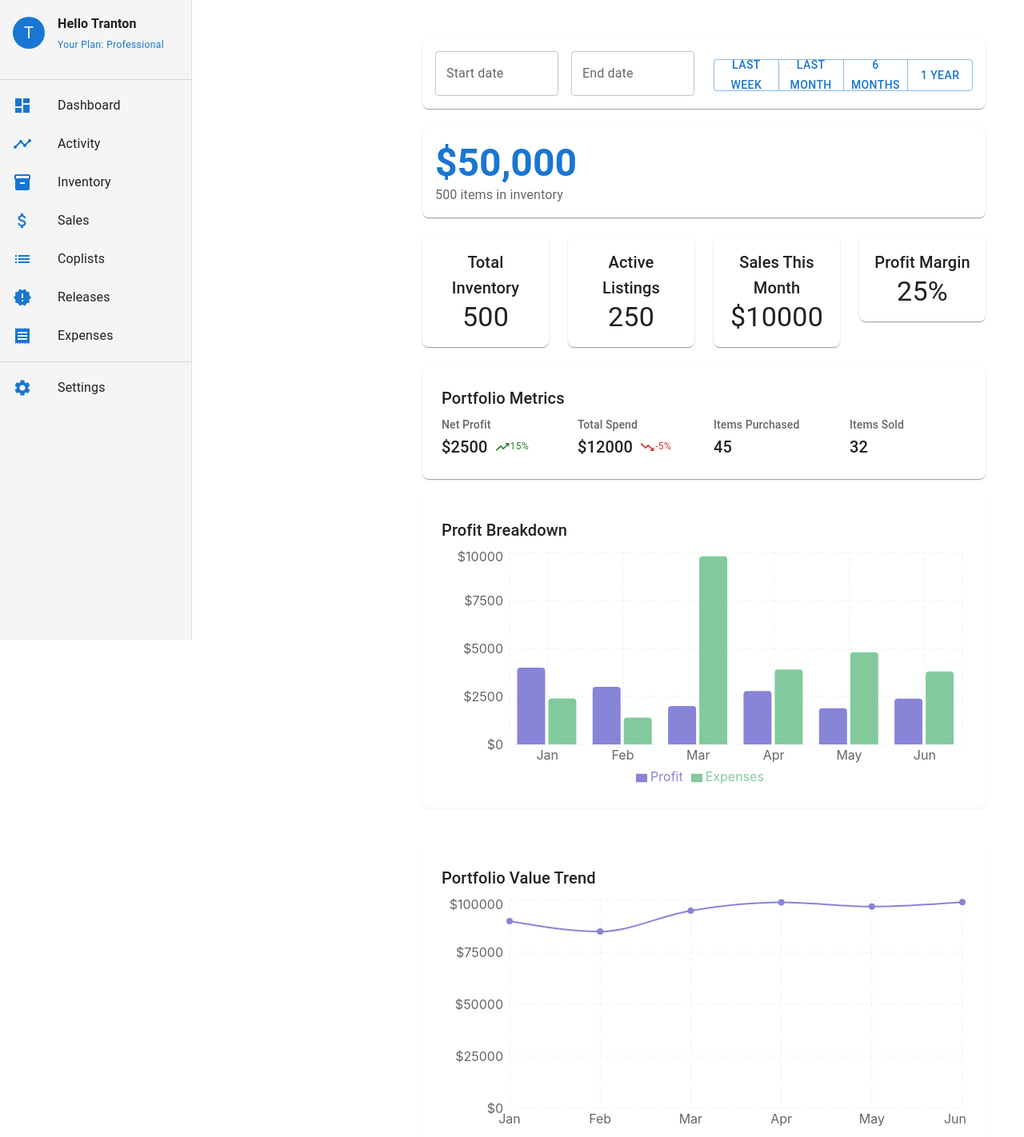
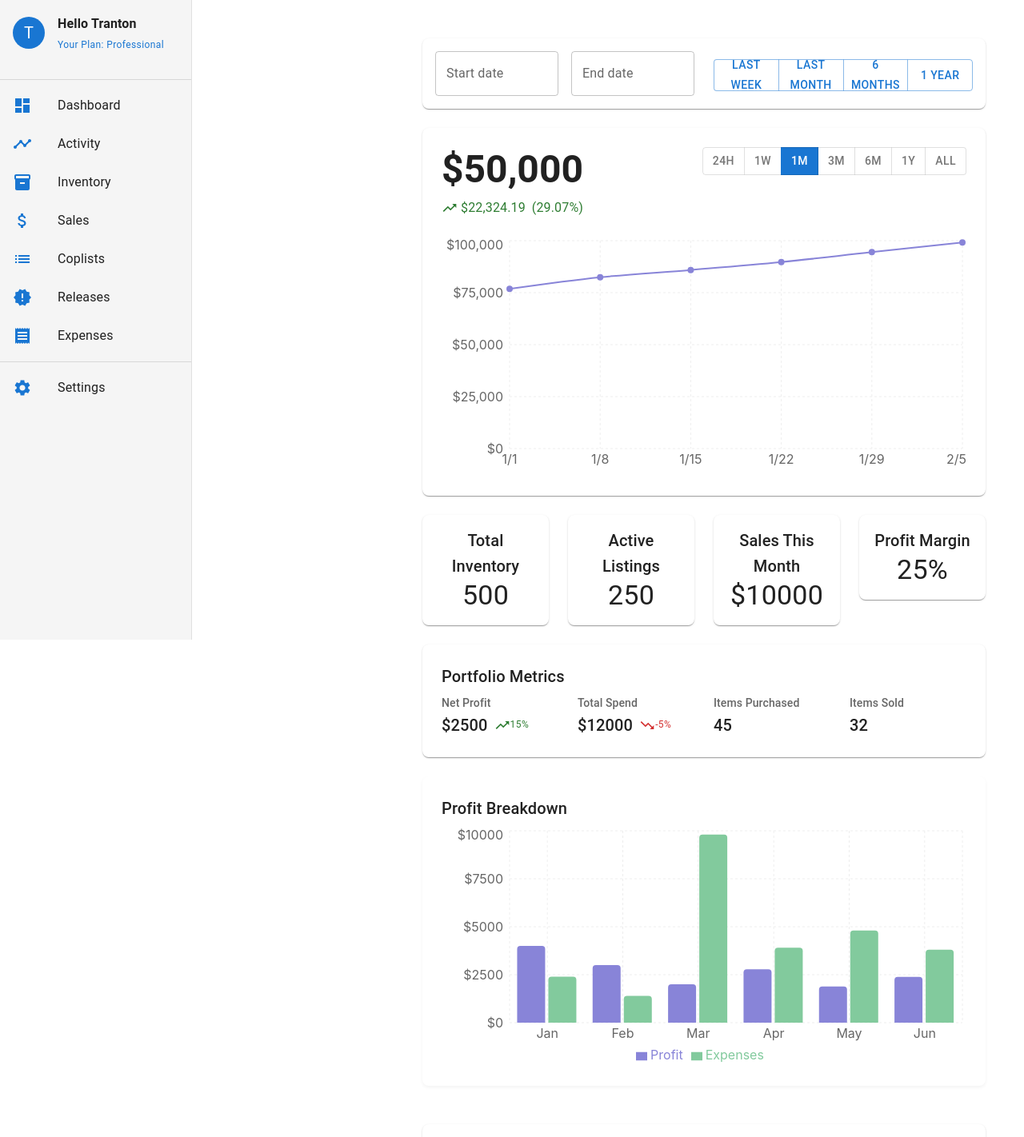
Before and after one commit to chasedndt/sneaker-inventory-app, a React (Create React App) app: page / in a window 1280 px wide. Shown: the top 1422 px of the page at 80% size. Built offline with nearby package versions, Linux system fonts and the light colour scheme.

Commit message:
feat: Implement new portfolio value visualization
- Add new PortfolioValue component with interactive chart
- Implement time range selector (24H to ALL)
- Add value change indicators and percentage display
- Remove duplicate portfolio trend chart
- Improve chart styling and responsiveness

```diff
--- /dev/null
+++ b/src/components/PortfolioValue.tsx
@@ -0,0 +1,147 @@
+// src/components/PortfolioValue.tsx
+import React, { useState } from 'react';
+import {
+  Paper,
+  Typography,
+  Box,
+  ToggleButtonGroup,
+  ToggleButton,
+  styled
+} from '@mui/material';
+import {
+  LineChart,
+  Line,
+  XAxis,
+  YAxis,
+  CartesianGrid,
+  Tooltip,
+  ResponsiveContainer
+} from 'recharts';
+import TrendingUpIcon from '@mui/icons-material/TrendingUp';
+
+// Styled components
+const StyledToggleButton = styled(ToggleButton)(({ theme }) => ({
+  padding: '4px 12px',
+  fontSize: '0.875rem',
+  '&.Mui-selected': {
+    backgroundColor: theme.palette.primary.main,
+    color: theme.palette.primary.contrastText,
+    '&:hover': {
+      backgroundColor: theme.palette.primary.dark,
+    },
+  },
+}));
+
+// Mock data - will be replaced with real data later
+const mockData = [
+  { date: '1/1', value: 76805 },
+  { date: '1/8', value: 82400 },
+  { date: '1/15', value: 85900 },
+  { date: '1/22', value: 89700 },
+  { date: '1/29', value: 94500 },
+  { date: '2/5', value: 99129 },
+];
+
+interface PortfolioValueProps {
+  currentValue: number;
+  valueChange: number;
+  percentageChange: number;
+}
+
+const PortfolioValue: React.FC<PortfolioValueProps> = ({
+  currentValue,
+  valueChange,
+  percentageChange,
+}) => {
+  const [timeRange, setTimeRange] = useState('1M');
+
+  const handleTimeRangeChange = (
+    event: React.MouseEvent<HTMLElement>,
+    newTimeRange: string,
+  ) => {
+    if (newTimeRange !== null) {
+      setTimeRange(newTimeRange);
+    }
+  };
+
+  return (
+    <Paper sx={{ p: 3, mb: 3, borderRadius: 2 }}>
+      <Box sx={{ display: 'flex', justifyContent: 'space-between', alignItems: 'flex-start', mb: 2 }}>
+        <Box>
+          <Typography variant="h3" sx={{ fontWeight: 'bold', mb: 1 }}>
+            ${currentValue.toLocaleString()}
+          </Typography>
+          <Box sx={{ display: 'flex', alignItems: 'center', gap: 1 }}>
+            <Box sx={{
+              display: 'flex',
+              alignItems: 'center',
+              color: valueChange >= 0 ? 'success.main' : 'error.main'
+            }}>
+              <TrendingUpIcon fontSize="small" />
+              <Typography variant="body1" sx={{ ml: 0.5 }}>
+                ${Math.abs(valueChange).toLocaleString()}
+              </Typography>
+            </Box>
+            <Typography
+              variant="body1"
+              color={valueChange >= 0 ? 'success.main' : 'error.main'}
+            >
+              ({percentageChange}%)
+            </Typography>
+          </Box>
+        </Box>
+        <ToggleButtonGroup
+          value={timeRange}
+          exclusive
+          onChange={handleTimeRangeChange}
+          size="small"
+        >
+          <StyledToggleButton value="24H">24H</StyledToggleButton>
+          <StyledToggleButton value="1W">1W</StyledToggleButton>
+          <StyledToggleButton value="1M">1M</StyledToggleButton>
+          <StyledToggleButton value="3M">3M</StyledToggleButton>
+          <StyledToggleButton value="6M">6M</StyledToggleButton>
+          <StyledToggleButton value="1Y">1Y</StyledToggleButton>
+          <StyledToggleButton value="ALL">ALL</StyledToggleButton>
+        </ToggleButtonGroup>
+      </Box>
+
+      <Box sx={{ height: 300, mt: 3 }}>
+        <ResponsiveContainer width="100%" height="100%">
+          <LineChart data={mockData}>
+            <CartesianGrid strokeDasharray="3 3" stroke="#eee" />
+            <XAxis
+              dataKey="date"
+              axisLine={false}
+              tickLine={false}
+            />
+            <YAxis
+              axisLine={false}
+              tickLine={false}
+              width={80}
+              tickFormatter={(value) => `$${value.toLocaleString()}`}
+            />
+            <Tooltip
+              formatter={(value: number) => [`$${value.toLocaleString()}`, 'Value']}
+              contentStyle={{
+                borderRadius: '8px',
+                border: 'none',
+                boxShadow: '0 2px 4px rgba(0,0,0,0.1)'
+              }}
+            />
+            <Line
+              type="monotone"
+              dataKey="value"
+              stroke="#8884d8"
+              strokeWidth={2}
+              dot={{ fill: '#8884d8', strokeWidth: 2 }}
+              activeDot={{ r: 6 }}
+            />
+          </LineChart>
+        </ResponsiveContainer>
+      </Box>
+    </Paper>
+  );
+};
+
+export default PortfolioValue;
--- a/src/pages/Dashboard.tsx
+++ b/src/pages/Dashboard.tsx
@@ -28,6 +28,7 @@ import TrendingUpIcon from '@mui/icons-material/TrendingUp';
 import TrendingDownIcon from '@mui/icons-material/TrendingDown';
 import { fetchDashboardData, DashboardData } from '../services/dashboardService';
 import InventorySection from '../components/InventorySection';
+import PortfolioValue from '../components/PortfolioValue';
 
 // Mock data for charts
 const profitData = [
@@ -37,15 +38,6 @@ const profitData = [
   { name: 'Apr', profit: 2780, expenses: 3908 },
   { name: 'May', profit: 1890, expenses: 4800 },
   { name: 'Jun', profit: 2390, expenses: 3800 },
-];
-
-const portfolioTrendData = [
-  { name: 'Jan', value: 90000 },
-  { name: 'Feb', value: 85000 },
-  { name: 'Mar', value: 95000 },
-  { name: 'Apr', value: 99000 },
-  { name: 'May', value: 97000 },
-  { name: 'Jun', value: 99129 },
 ];
 
 const Dashboard: React.FC = () => {
@@ -120,14 +112,11 @@ const Dashboard: React.FC = () => {
       </Paper>
 
       {/* Portfolio Value Display */}
-      <Paper sx={{ p: 2, mb: 3, borderRadius: 2 }}>
-        <Typography variant="h3" sx={{ fontWeight: 'bold', color: 'primary.main' }}>
-          ${data.portfolioValue.toLocaleString()}
-        </Typography>
-        <Typography color="text.secondary">
-          {data.totalInventory} items in inventory
-        </Typography>
-      </Paper>
+      <PortfolioValue
+  currentValue={data.portfolioValue}
+  valueChange={22324.19} // We'll make this dynamic later
+  percentageChange={29.07} // We'll make this dynamic later
+/>
 
       {/* Stats Cards */}
       <Grid container spacing={3} sx={{ mb: 3 }}>
@@ -264,47 +253,6 @@ const Dashboard: React.FC = () => {
           </Paper>
         </Grid>
 
-        <Grid item xs={12}>
-          <Paper sx={{
-            p: 3,
-            borderRadius: 2,
-            boxShadow: '0 2px 4px rgba(0,0,0,0.05)'
-          }}>
-            <Typography variant="h6" gutterBottom>Portfolio Value Trend</Typography>
-            <ResponsiveContainer width="100%" height={300}>
-              <LineChart data={portfolioTrendData}>
-                <CartesianGrid strokeDasharray="3 3" stroke="#eee" />
-                <XAxis
-                  dataKey="name"
-                  axisLine={false}
-                  tickLine={false}
-                />
-                <YAxis
-                  axisLine={false}
-                  tickLine={false}
-                  width={80}
-                  tickFormatter={(value) => `$${value}`}
-                />
-                <Tooltip
-                  formatter={(value) => [`$${value}`, 'Value']}
-                  contentStyle={{
-                    borderRadius: '8px',
-                    border: 'none',
-                    boxShadow: '0 2px 4px rgba(0,0,0,0.1)'
-                  }}
-                />
-                <Line
-                  type="monotone"
-                  dataKey="value"
-                  stroke="#8884d8"
-                  strokeWidth={2}
-                  dot={{ fill: '#8884d8', strokeWidth: 2 }}
-                  activeDot={{ r: 6 }}
-                />
-              </LineChart>
-            </ResponsiveContainer>
-          </Paper>
-        </Grid>
 
         {/* Inventory Section */}
         <Grid item xs={12}>
```
